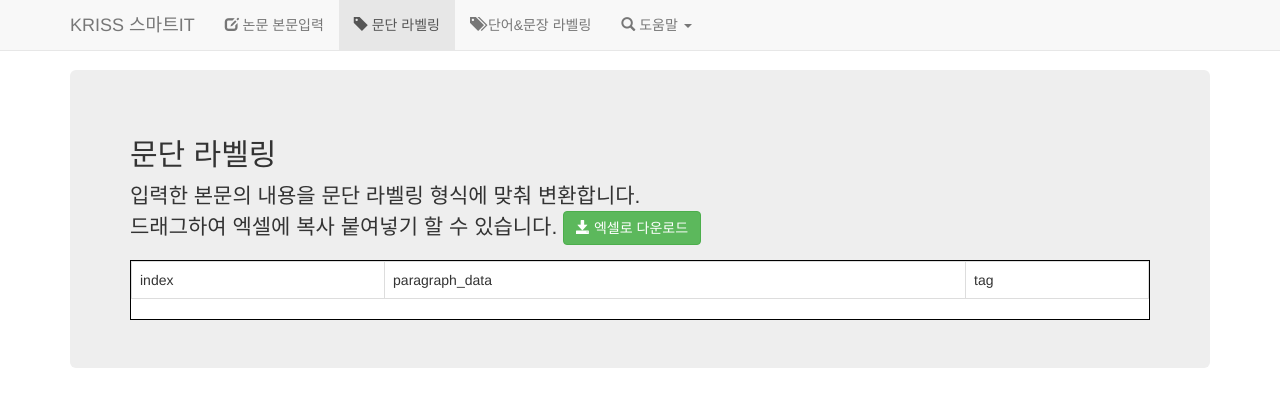
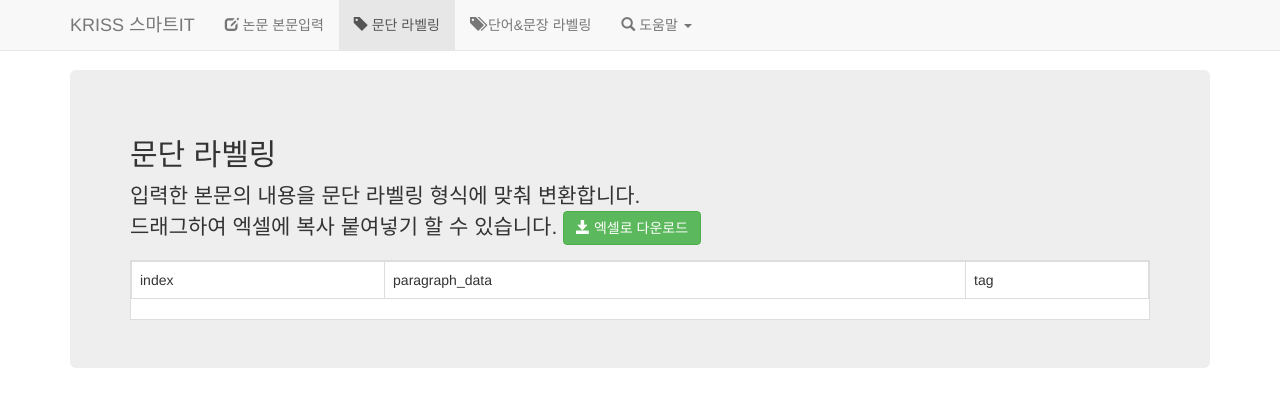
Before and after one commit to johun204/johun204.github.io, a Jekyll site: the page kriss/paragraph.html, which Jekyll copies as it is, in a window 1280 px wide. Shown: the top 407 px of the page. Built offline with Jekyll 4.4.1, drawn with Linux system fonts in a browser that asks for light colours.

Commit message:
Add files via upload

```diff
--- a/kriss/css/main.css
+++ b/kriss/css/main.css
@@ -5,7 +5,7 @@ body {
   position: absolute; top: 100px; right: 30px;
 }
 .Cell_Div{
-  border:1px solid #000000;
+  border:1px solid #DDDDDD;
   background-color:#FFFFFF;
   max-height:600px;
   overflow:auto;
```
